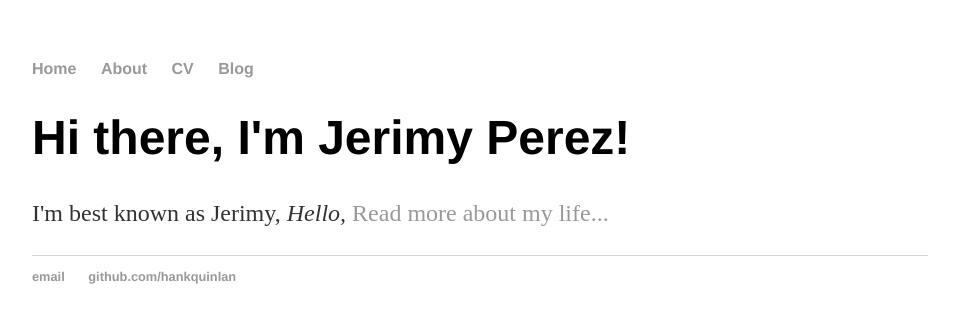
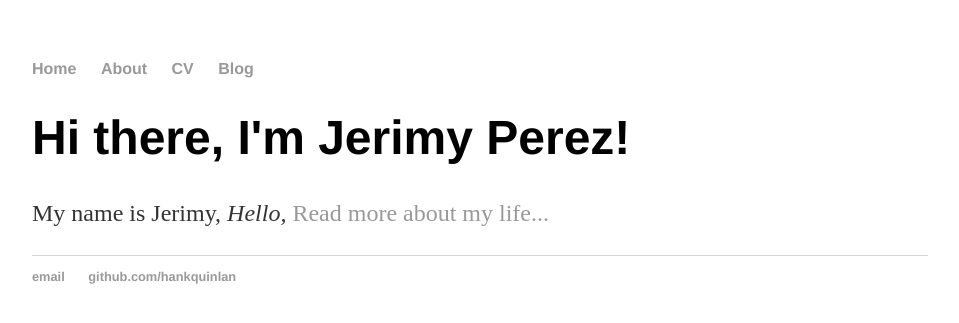
Before and after one commit to Jerimyp1996/Jerimyp1996.github.io, a Jekyll site: the page built from index.html, in a window 1280 px wide. Shown: the top 323 px of the page, without its empty margins (160-1119 px from the left). Built offline with Jekyll 4.4.1, drawn with Linux system fonts in a browser that asks for light colours.

Commit message:
Update index.html

```diff
--- a/index.html
+++ b/index.html
@@ -4,5 +4,5 @@ title: Jerimy Perez
 ---
 <div class="blurb">
 	<h1>Hi there, I'm Jerimy Perez!</h1>
-	<p>I'm best known as Jerimy, <em> Hello,</em> <a href="/about">Read more about my life...</a></p>
+	<p>My name is Jerimy, <em> Hello,</em> <a href="/about">Read more about my life...</a></p>
 </div><!-- /.blurb -->
```
